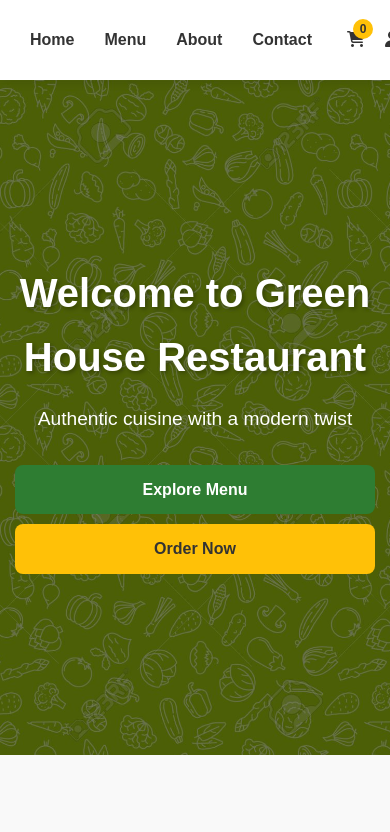
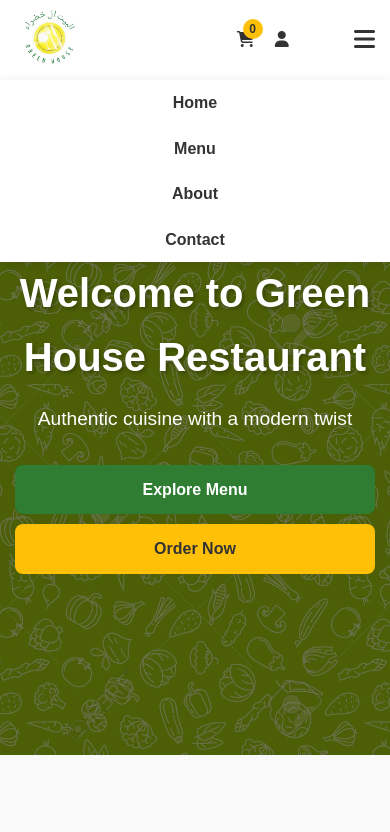
Before and after one commit to IshraqBig4/Restaurant-Food-Ordering-Website, a plain HTML site: page public/index.html in a window 390 px wide. Both pictures are taken after a click on the element 364 px from the left and 39 px from the top of the page. Shown: the top 832 px of the page. Drawn offline with Linux system fonts and the light colour scheme; no server answers.

Commit message:
Update style.css

```diff
--- a/public/style.css
+++ b/public/style.css
@@ -981,3 +981,23 @@
         grid-template-columns: 1fr;
     }
 }
+
+@media (max-width: 768px) {
+    .menu {
+        display: none;
+        flex-direction: column;
+        position: absolute;
+        top: 80px;
+        left: 0;
+        width: 100%;
+        background-color: #fff;
+        box-shadow: var(--shadow);
+    }
+    .menu.active {
+        display: flex;
+    }
+    .menu li {
+        margin: 10px 0;
+        text-align: center;
+    }
+}
```
